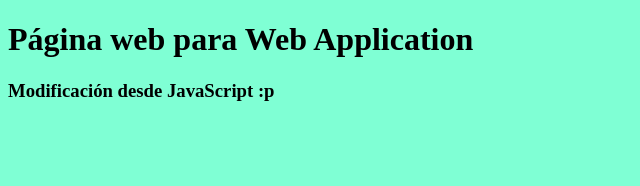
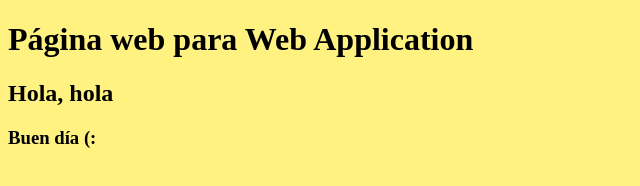
Before and after one commit to Karenndul/WebAppMobile, a plain HTML site: page index.html in a window 1280 px wide. Shown: the whole page, without its empty margins (0-640 px from the left). Drawn offline with Linux system fonts and the light colour scheme.

Commit message:
Una breve modificación en Js.

```diff
--- a/css/style.css
+++ b/css/style.css
@@ -1,3 +1,3 @@
 body{
-    background-color: aquamarine;
+    background-color: hsl(54, 100%, 75%);
 }
--- a/index.html
+++ b/index.html
@@ -4,11 +4,12 @@
     <meta charset="UTF-8">
     <meta http-equiv="X-UA-Compatible" content="IE=edge">
     <meta name="viewport" content="width=device-width, initial-scale=1.0">
-    <link rel="stylesheet" type="text/css" href="/css/style.css">
+    <link rel="stylesheet" href="/css/style.css">
     <title>Introducción a las WEBAPP</title>
 </head>
 <body>
   <h1> Página web para Web Application</h1>
+  <h2> Hola, hola</h1>
   <h3 id=texto> </h3>
   <script src="js1/main.js"></script>
 </body>
--- a/js1/main.js
+++ b/js1/main.js
@@ -1,2 +1,3 @@
 let texto = document.getElementById("texto");
-texto.innerHTML = "Modificación desde JavaScript :p";
+texto.innerHTML = "Una simple modificación";
+texto.innerHTML = "Buen día (:";
```
